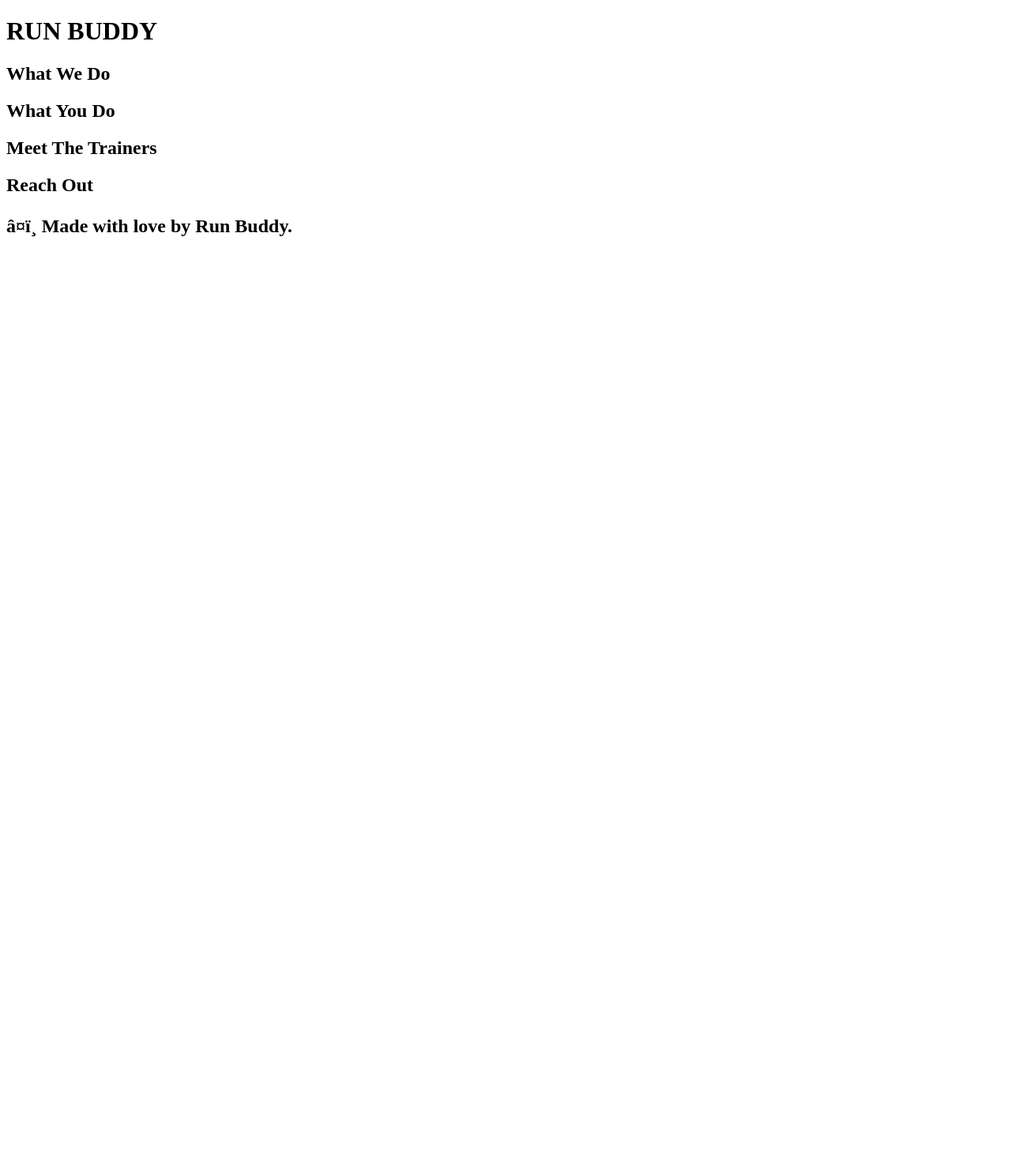
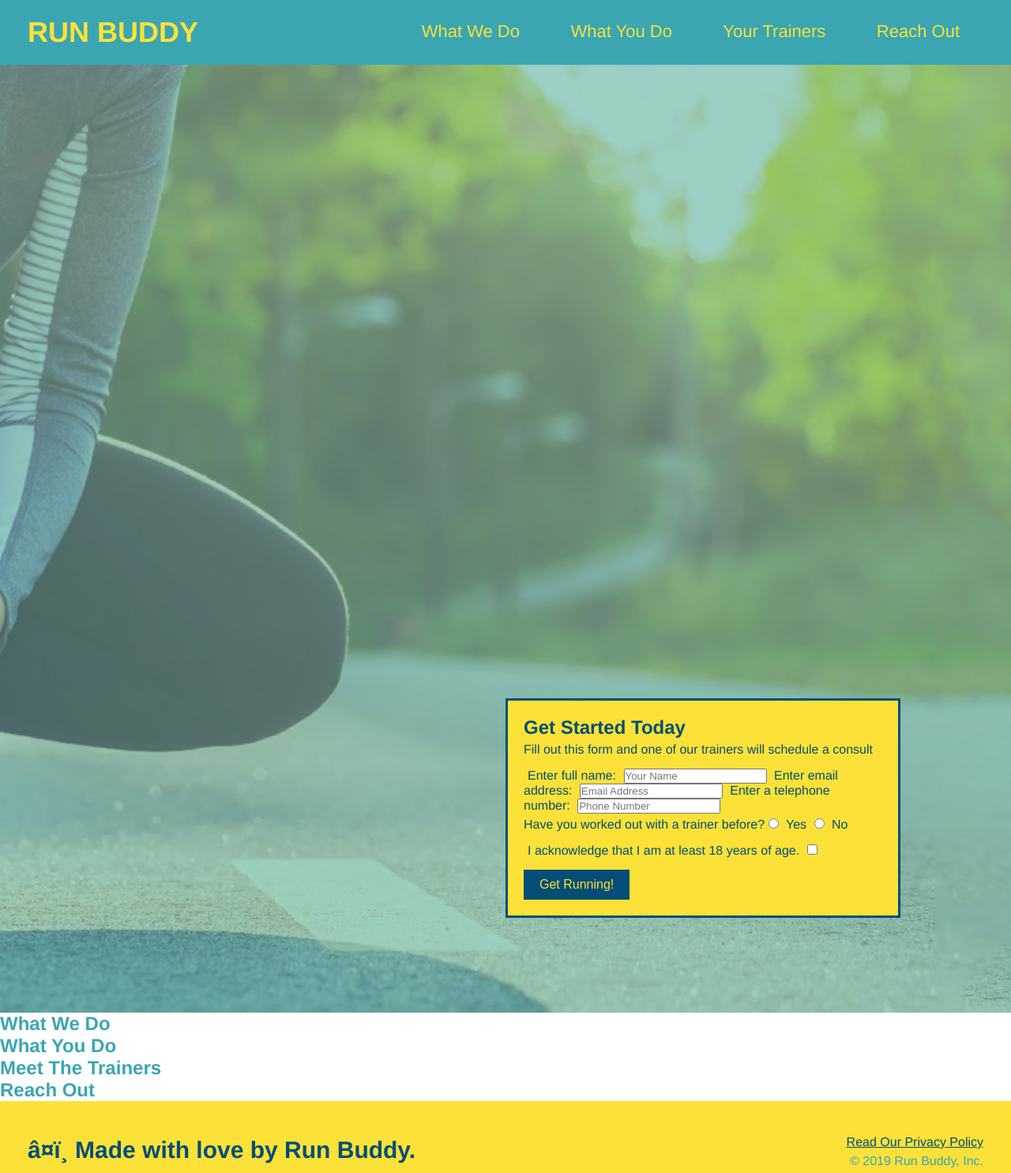
Before and after one commit to ndahlberg95/run-buddy, a plain HTML site: page index.html in a window 1280 px wide. Shown: the whole page at 79% size. Before the commit the page ends 800 px from the top, so only its background shows below. Drawn offline with Linux system fonts and the light colour scheme.

Commit message:
<Created Hero>

```diff
--- /dev/null
+++ b/assets/css/style.css
@@ -0,0 +1,119 @@
+* {
+  margin: 0;
+  padding: 0;
+  box-sizing: border-box;
+}
+
+body {
+    /* I'm a CSS comment! */
+    color: #39a6b2;
+    font-family: Helvetica, Arial, sans-serif;
+}
+
+header {
+  padding: 20px 35px;
+  background-color: #39a6b2;
+}
+
+header h1 {
+  font-weight: bold;
+  font-size: 36px;
+  color: #fce138;
+  margin: 0;
+  display: inline;
+}
+
+header a {
+  text-decoration: none;
+  color: #fce138;
+}
+
+header nav {
+  float: right;
+  margin: 7px 0;
+}
+
+header nav ul li {
+  display: inline;
+}
+
+header nav ul li a {
+  margin: 0 30px;
+  font-weight: lighter;
+  font-size: 22px;
+}
+
+footer {
+  background: #fce138;
+  width: 100%;
+  padding: 40px 35px;
+}
+
+footer h2 {
+  display: inline;
+  color: #024e76;
+  font-size: 30px;
+  margin: 0;
+}
+
+footer div {
+  float: right;
+  line-height: 1.5;
+  text-align: right;
+}
+
+footer a {
+  color: #024e76;
+}
+
+/* HERO STYLES START */
+.hero {
+  background-image: url("../images/hero-bg.jpg");
+  padding: 600px;
+  background-size: cover;
+  background-position: center;
+  position: relative;
+}
+
+.hero-form {
+  border: 3px solid #024e76;
+  background-color: #fce138;
+  padding: 20px;
+  width: 500px;
+  color: #024e76;
+  position: absolute;
+  bottom: 120px;
+  right: 140px;
+}
+
+.hero-form h3 {
+  font-size: 24px;
+  margin: 0;
+}
+
+.hero-form p {
+  margin: 5px 0 15px 0;
+}
+
+.form-input {
+  border: 1px solid #024e76;
+  display: block;
+  padding: 7px 15px;
+  font-size: 16px;
+  color: #024e76;
+  width: 100%;
+  margin-bottom: 15px;
+}
+
+.hero-form label {
+  margin: 0 5px;
+}
+
+.hero-form button {
+  color: #fce138;
+  background-color: #024e76;
+  border: none;
+  padding: 10px 20px;
+  font-size: 16px;
+}
+/* HERO STYLES END */
--- a/index.html
+++ b/index.html
@@ -2,41 +2,99 @@
 <html land="en">
     <head>
         <meta charset="UTH-8" />
-        <title>Run Bunny</title>
+        <title>Run Buddy</title>
+        <link rel="stylesheet" href="./assets/css/style.css" />
     </head>
     <body>
-        <!-- navigation -->
+        <!--navigation-->
         <header>
-            <h1>RUN BUDDY</h1>
+            <h1>
+                <a href="/">RUN BUDDY</a>
+            </h1>
+            <nav>
+                <ul>
+                  <li>
+                    <a href="#what-we-do">What We Do</a>
+                  </li>
+                  <li>
+                    <a href="#what-you-do">What You Do</a>
+                  </li>
+                  <li>
+                    <a href="#your-trainers">Your Trainers</a>
+                  </li>
+                  <li>
+                    <a href="#reach-out">Reach Out</a>
+                  </li>
+                </ul>
+            </nav>
         </header>
+        <!--end navigation-->
 
-        <!-- hero/jumbotron -->
-        <section>
+        <!--hero/jumbotron-->
+        <section class="hero">
+          <div class="hero-form">
+            <h3>Get Started Today</h3>
+            <p>Fill out this form and one of our trainers will schedule a consult</p>
+            <form>
+              <label for="name">Enter full name:</label>
+              <input type="text" placeholder="Your Name" name="name" id="name" />
+              <label for="email">Enter email address:</label>
+              <input type="email" placeholder="Email Address" name="email" id="email" />
+              <label for="phone">Enter a telephone number:</label>
+              <input type="tel" placeholder="Phone Number" name="phone" id="phone" />
+              <p>
+                Have you worked out with a trainer before?
+                <input type="radio" name="trainer-confirm" id="trainer-yes" />
+                <label for="trainer-yes">Yes</label>
+                <input type="radio" name="trainer-confirm" id="trainer-no" />
+                <label for="trainer-no">No</label>
+              </p>
+              <p>
+                <label for="checkbox" >
+                  I acknowledge that I am at least 18 years of age.
+                </label>
+                <input type="checkbox" name="age-confirm" id="checkbox" />
+            </p>
+            <button type="submit">
+              Get Running!
+            </button>
+          </form>
+          </div>
         </section>
+        <!--end hero/jumbotron-->
 
-        <!-- "what we do" section -->
+        <!--"What We Do" start-->
         <section>
             <h2>What We Do</h2>
         </section>
+        <!--"What We Do" end-->
 
-        <!-- "what you do" section -->
+        <!--"What You Do" start-->
         <section>
             <h2>What You Do</h2>
         </section>
+        <!--"What You Do" end-->
 
-        <!-- "meet the trainers" section -->
+        <!--"Meet the Trainers" start-->
         <section>
             <h2>Meet The Trainers</h2>
         </section>
+        <!--"Meet the Trainers" end-->
 
-        <!-- "reach out" section -->
+        <!--"Reach Out" start-->
         <section>
             <h2>Reach Out</h2>
         </section>
+        <!--"Reach Out" end-->
 
-        <!-- footer -->
+        <!--footer-->
         <footer>
             <h2>❤️ Made with love by Run Buddy.</h2>
+            <div>
+                <a href="#">Read Our Privacy Policy</a><br />
+                &copy; 2019 Run Buddy, Inc.
+              </div>
         </footer>
+        <!--end footer-->
     </body>
 </html>
```
Also changed, not shown: assets/images/hero-bg.jpg (added).
